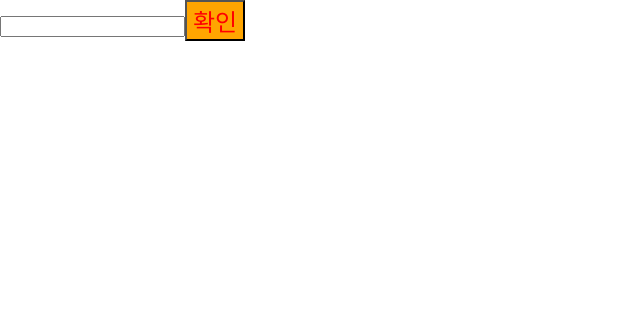
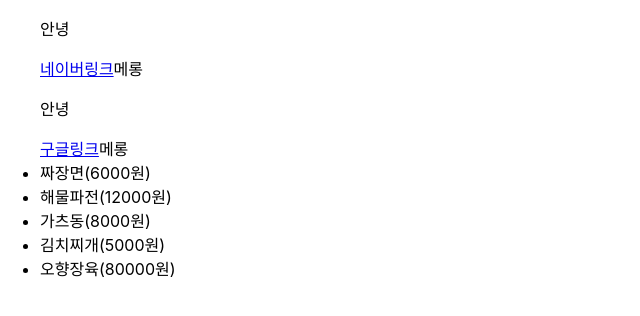
Before and after one commit to kimjiseung97/react-basic, a React (Create React App) app: page / in a window 1280 px wide. Shown: the top 316 px of the page, without its empty margins (0-640 px from the left). Built offline with nearby package versions, Linux system fonts and the light colour scheme; the HTML template or start-up script is replaced by a standard one.

Commit message:
# props 예제

```diff
--- a/src/App.js
+++ b/src/App.js
@@ -2,6 +2,7 @@ import SayHello from './SayHello';
 import ChangeEvent from './component/chap01_event/ChangeEvent';
 import ClickEvent from './component/chap01_event/ClickEvent';
 import SubmitEvent from './component/chap01_event/SubmitEvent';
+import FoodList from './component/chap02_props/FoodList';
 
 function App() {
 
@@ -17,7 +18,7 @@ function App() {
   //{}안에서 함수호출문이나 변수참조를 할 수 있음.
   return (
     <>
-      <SubmitEvent />
+      <FoodList />
     </>
   );
 }
--- a/src/SayHello.js
+++ b/src/SayHello.js
@@ -1,10 +1,11 @@
 import React from "react";
 
 // 컴포넌트
-const SayHello = () =>{
+const SayHello = (props) =>{
     return (
         <div>
         <p>안녕</p>
+        {props.children}
         <span>메롱</span>
       </div>
     );
--- /dev/null
+++ b/src/component/chap02_props/FoodItem.js
@@ -0,0 +1,10 @@
+import React from 'react'
+
+const FoodItem = ({foodId : id,foodName : fName,price}) => {
+    // console.log('props : '+props);
+  return (
+    <li id={id}>{fName}({price}원)</li>
+  )
+}
+
+export default FoodItem
--- /dev/null
+++ b/src/component/chap02_props/FoodList.js
@@ -0,0 +1,52 @@
+import React from 'react'
+import FoodItem from './FoodItem'
+import SayHello from '../../SayHello';
+const FoodList = () => {
+
+    //fetch를 통해 음식 목록 json을 불러옴
+    const foods = {
+        id : 327432,
+        foodList : [
+            {
+                fName : '짜장면',
+                price : 6000,
+                id : 'chinese'
+            },
+            {
+                fName : '해물파전',
+                price : 12000,
+                id : 'korean'
+            },
+            {
+                fName : '가츠동',
+                price : 8000,
+                id : 'japanese'
+            },
+            {
+                fName : '김치찌개',
+                price : 5000,
+                id : 'korean'
+            },
+            {
+                fName : '오향장육',
+                price : 80000,
+                id : 'chinese'
+            },
+        ]
+    };
+  return (
+    <ul>
+        <SayHello>
+            <a href='https://www.naver.com'>네이버링크</a>
+        </SayHello>
+        <SayHello>
+            <a href='https://www.google.com'>구글링크</a>
+        </SayHello>
+        {
+            foods.foodList.map(f =><FoodItem foodName={f.fName} price={f.price} foodId={f.id}/>)
+        }
+    </ul>
+  )
+}
+
+export default FoodList
```
Also changed, not shown: 1 other file (tests, documents, lock files or other folders).
